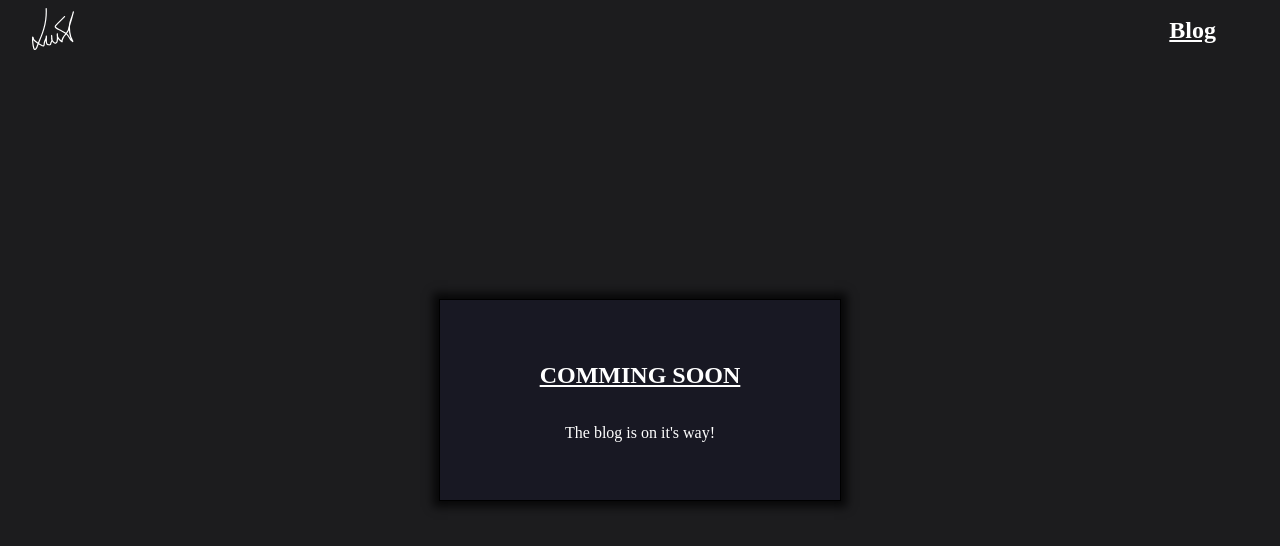
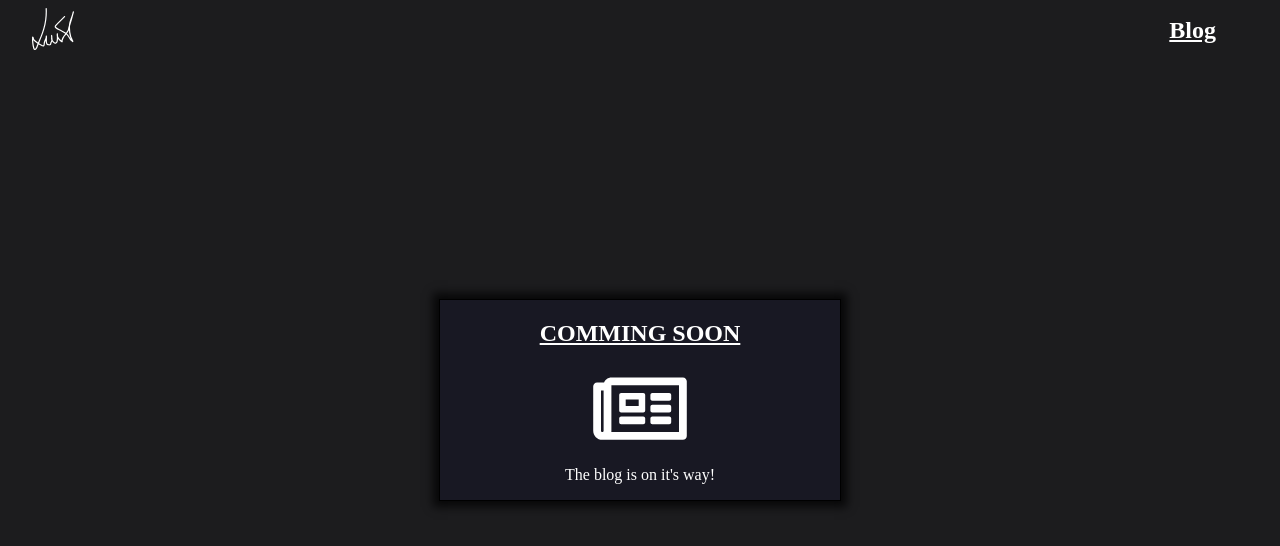
Before and after one commit to luisazevedo01/azevedoluis-website, a React (Create React App) app: page /blog in a window 1280 px wide. Shown: the top 546 px of the page. Built offline with nearby package versions, Linux system fonts and the light colour scheme.

Commit message:
ADD: report blog icon

```diff
--- a/src/views/Blog/Blog.tsx
+++ b/src/views/Blog/Blog.tsx
@@ -1,10 +1,11 @@
 import "./Blog.styles.scss";
-
+import { FaRegNewspaper } from "react-icons/fa";
 const Blog = () => {
   return (
     <div className="blog">
       <section className="blog_report">
         <h1 className="blog_title">COMMING SOON</h1>
+        <FaRegNewspaper size="larger" />
         <p>The blog is on it's way!</p>
       </section>
     </div>
```
